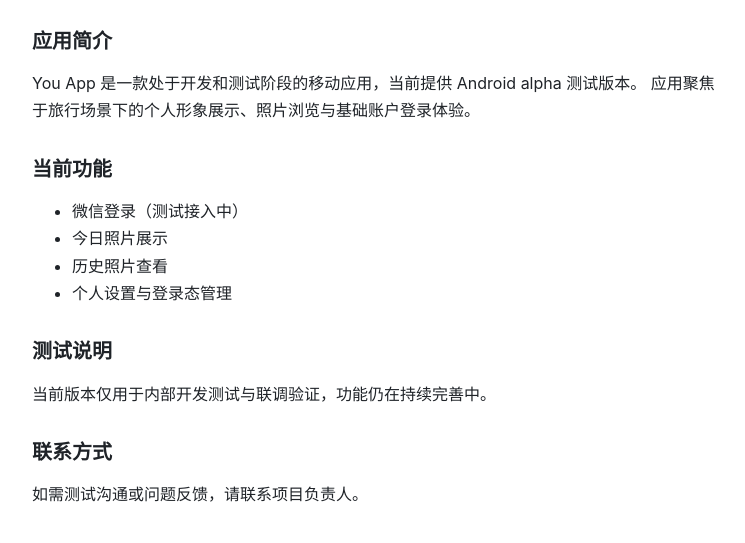
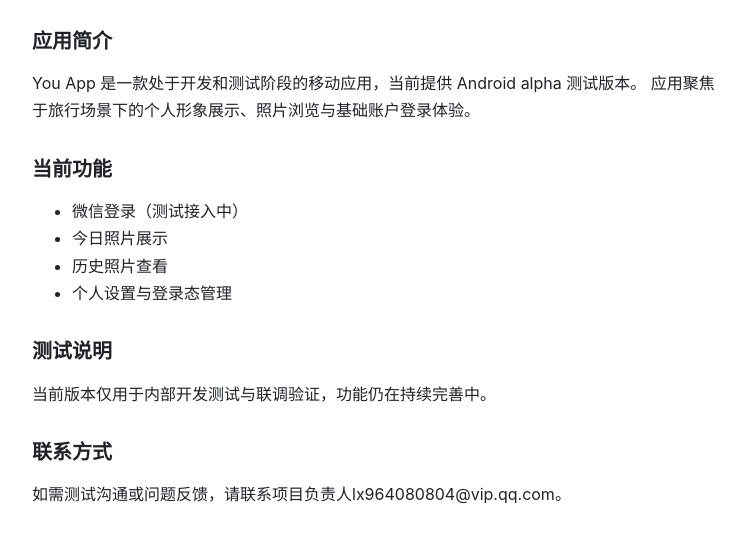
Before and after one commit to xiaosadiudiu/you-app-site, a plain HTML site: page index.html in a window 1280 px wide. Shown: the part 179-722 px from the top of the page, without its empty margins (260-1005 px from the left). Drawn offline with Linux system fonts and the light colour scheme.

Commit message:
index.html

```diff
--- a/index.html
+++ b/index.html
@@ -66,7 +66,7 @@
 
       <h2>联系方式</h2>
       <p>
-        如需测试沟通或问题反馈，请联系项目负责人。
+        如需测试沟通或问题反馈，请联系项目负责人lx964080804@vip.qq.com。
       </p>
     </div>
   </div>
```
